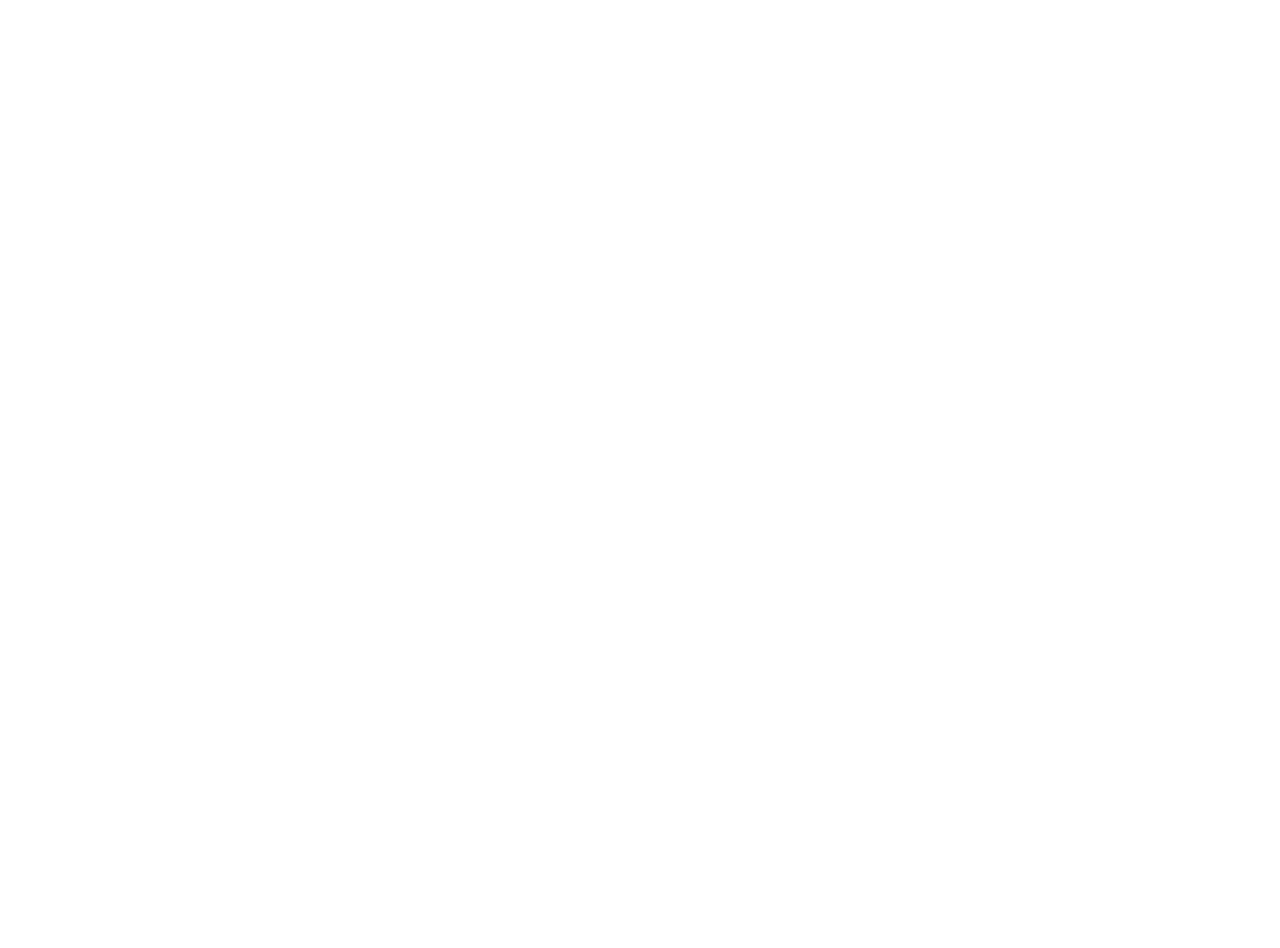
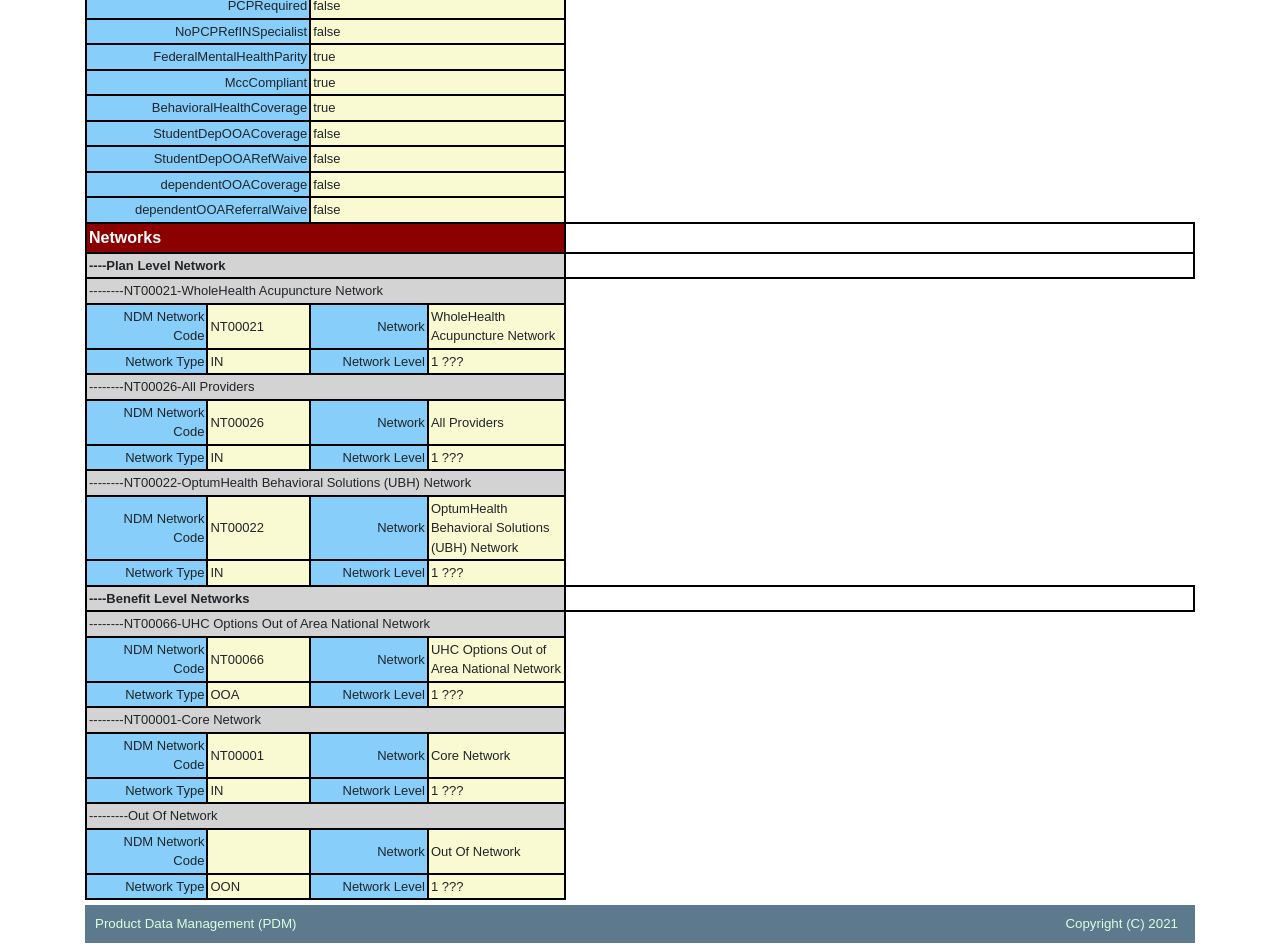
Before and after one commit to jostroff/Angular-Frontend-Example, an Angular app: page /ohi-report in a window 1280 px wide. Shown: the part 2380-3328 px from the top of the page. Before the commit the page ends 2193 px from the top, so only its background shows below. Built offline with nearby package versions, Linux system fonts and the light colour scheme.

Commit message:
Added limits, mandates, indicators, networks.

```diff
--- a/src/app/ohi-report/ohi-report.component.css
+++ b/src/app/ohi-report/ohi-report.component.css
@@ -43,3 +43,29 @@ th {
     border-collapse: collapse;
     border: 2px solid black;
 }
+.networkHead {
+    background-color: lightgrey;
+    text-align: left;
+    font-size: 13px;
+    font-family: Arial,Helvetica,san-serif;
+    border-collapse: collapse;
+    border: 2px solid black;
+}
+
+.header-and-footer {
+    background-color: #5C798E;
+    padding: 0.5em 1em 0.5em 0em;
+    color: #DCFFDC;
+    margin: 5px 0 5px 0;
+}
+.footer-title-right {
+    text-align: right;
+    font-size: 10pt;
+    width: 50%;
+}
+.footer-title-left {
+    text-align: left;
+    font-size: 10pt;
+    width: 50%;
+    padding-left: 10px;
+}
--- a/src/app/ohi-report/ohi-report.component.html
+++ b/src/app/ohi-report/ohi-report.component.html
@@ -391,13 +391,14 @@
   </thead>
   <tbody>
     <!-- <tr *ngFor="let plan of plans"> -->
-    <tr>
+    <tr *ngFor = "let limitDisplay of limitsDisplayLeft; let index = index">
+    <!-- *ngFor = "let limitDisplay of limitDisplayLeft; let index = index" -->
       <td class = "rowTitles" colspan="2">
-        <!-- {{ limitDisplayLeft[0] }} -->
+        {{ limitsDisplayLeft[index] }}
       </td>
       <!-- <td>{{ plan.planInfo.tierType }}</td> -->
       <td class = "rowData" colspan="2">
-        <!-- {{ limitDisplayRight[0] }} -->
+        {{ limitsDisplayRight[index] }}
       </td>
     </tr>
   </tbody>
@@ -406,14 +407,134 @@
       <th colspan = "4">Mandates</th>
     </tr>
   </thead>
+  <tbody>
+    <!-- <tr *ngFor="let plan of plans"> -->
+    <tr *ngFor = "let stateMandate of stateMandates; let index = index">
+    <!-- *ngFor = "let limitDisplay of limitDisplayLeft; let index = index" -->
+      <td class = "rowTitles" colspan="2">
+        State Mandate: {{ stateMandates[index] }} ???
+      </td>
+      <!-- <td>{{ plan.planInfo.tierType }}</td> -->
+      <td class = "rowData" colspan="2">
+        {{ mandateBenefits[index] }}
+      </td>
+    </tr>
+  </tbody>
   <thead class="sectionHeader">
     <tr>
       <th colspan = "4">Indicators</th>
     </tr>
   </thead>
+  <tbody>
+    <!-- <tr *ngFor="let plan of plans"> -->
+    <tr *ngFor = "let indicator of indicators">
+    <!-- *ngFor = "let limitDisplay of limitDisplayLeft; let index = index" -->
+      <td class = "rowTitles" colspan="2">
+        {{ indicator.name }}
+      </td>
+      <!-- <td>{{ plan.planInfo.tierType }}</td> -->
+      <td class = "rowData" colspan="2">
+        {{ indicator.value }}
+      </td>
+    </tr>
+  </tbody>
   <thead class="sectionHeader">
     <tr>
       <th colspan = "4">Networks</th>
     </tr>
   </thead>
+  <thead class = "networkHead" colspan = "4">
+    <tr>
+      <th colspan = "4">----Plan Level Network</th>
+    </tr>
+  </thead>
+  <tbody *ngFor = "let network of planLevelNetworks">
+    <tr>
+      <td class = "networkHead" colspan = "4">
+        --------{{ network.networkCode }}-{{ network.networkName }}
+      </td>
+    </tr>
+    <tr>
+      <td class = "rowTitles">
+        NDM Network Code
+      </td>
+      <td class = "rowData">
+        {{ network.networkCode }}
+      </td>
+      <td class = "rowTitles">
+        Network
+      </td>
+      <td class = "rowData">
+        {{ network.networkName }}
+      </td>
+    </tr>
+    <tr>
+      <td class = "rowTitles">
+        Network Type
+      </td>
+      <td class = "rowData">
+        {{ network.networkType }}
+      </td>
+      <td class = "rowTitles">
+        Network Level
+      </td>
+      <td class = "rowData">
+        1 ???
+      </td>
+    </tr>
+  </tbody>
+  <thead class = "networkHead" colspan = "4">
+    <tr>
+      <th colspan = "4">----Benefit Level Networks</th>
+    </tr>
+  </thead>
+  <tbody *ngFor = "let network of benefitLevelNetworks">
+    <tr>
+      <td class = "networkHead" colspan = "4">
+        --------{{ network.networkCode }}-{{ network.networkName }}
+      </td>
+    </tr>
+    <tr>
+      <td class = "rowTitles">
+        NDM Network Code
+      </td>
+      <td class = "rowData">
+        {{ network.networkCode }}
+      </td>
+      <td class = "rowTitles">
+        Network
+      </td>
+      <td class = "rowData">
+        {{ network.networkName }}
+      </td>
+    </tr>
+    <tr>
+      <td class = "rowTitles">
+        Network Type
+      </td>
+      <td class = "rowData">
+        {{ network.networkType }}
+      </td>
+      <td class = "rowTitles">
+        Network Level
+      </td>
+      <td class = "rowData">
+        1 ???
+      </td>
+    </tr>
+  </tbody>
 </table>
+<div class = "footer header-and-footer">
+  <table class = "footer-table">
+    <tbody>
+      <tr>
+        <td class = "footer-title-left" style = "border: 0px">
+          Product Data Management (PDM)
+        </td>
+        <td class = "footer-title-right" style = "border: 0px">
+          Copyright (C) 2021
+        </td>
+      </tr>
+    </tbody>
+  </table>
+</div>
--- a/src/app/ohi-report/ohi-report.component.ts
+++ b/src/app/ohi-report/ohi-report.component.ts
@@ -45,8 +45,27 @@ export class OhiReportComponent implements OnInit{
 
   exclusions: string[] = [];
 
-  limitsDisplayLeft: string[] = [];
+  //"coverageRange": "60 months",
+  // "value": "$1500",
+  // "limitType": "Benefit Maximum",
+  // "frequency": "per Ear",
+  // "unmappedAttributes": [
+  //     {}
+  // ],
+  // "unmappedIndicators": [
+  //     {}
+  // ]
+  limitsDisplayLeft: string[] = []; //Benefit.benefitLimits
   limitsDisplayRight: string[] = [];
+
+  stateMandates: string[] = []; //
+  mandateBenefits: string[] = []; //Benefit serviceName
+
+  indicators: Indicator[] = [];
+
+  planLevelNetworks: Network[] = []; //--Plan Level Network
+  benefitLevelNetworks: Network[] = [];
+  benefitNetworkCodes: string[] = []; //Codes to associate to benefits.
 
   /*
   "serviceCode": "SER0141",
@@ -111,6 +130,16 @@ export class OhiReportComponent implements OnInit{
       if (benefit.isExcluded && !this.exclusions.includes(benefit.serviceName))
         this.exclusions.push(benefit.serviceName);
 
+      if (!this.mandateBenefits.includes(benefit.serviceName)){
+        this.stateMandates.push(benefit.stateMandate);
+        this.mandateBenefits.push(benefit.serviceName);
+      }
+
+      for (var network of benefit.networks){
+        if (!this.benefitNetworkCodes.includes(network.networkCode)){
+          this.benefitNetworkCodes.push(network.networkCode);
+        }
+      }
   // PlanCostSharing.planOOPMaximums
 
       //CostSharingSequence
@@ -171,6 +200,8 @@ export class OhiReportComponent implements OnInit{
   // "providerTierCode": "0",
   // "location": "",
   // "networkType": "OON",
+
+
     for (var oopMax of this.oopMaxs){
       if (oopMax.coverageType == "Member" && oopMax.networkType == "IN")
         this.oopMaxDisplays[0] = oopMax.amount;
@@ -192,9 +223,17 @@ export class OhiReportComponent implements OnInit{
         this.configNotes.push(unmappedAttribute.value);
       }
     }
+    this.indicators = this.plan.unmappedIndicators;
+
+    for (var network of this.plan.networks){
+      if (this.benefitNetworkCodes.includes(network.networkCode))
+        this.benefitLevelNetworks.push(network);
+      else
+        this.planLevelNetworks.push(network);
+    }
   }
 
-  createRange(number){ //To be used as indices in for loops on HTML.
+  createRange(number){ //To be used as indices in *ngFor loops on HTML.
     var items: number[] = [];
     for(var i = 0; i < number; i++)
        items.push(i);
```
Also changed, not shown: src/app/model/json_const.ts (+10 -0 lines).
